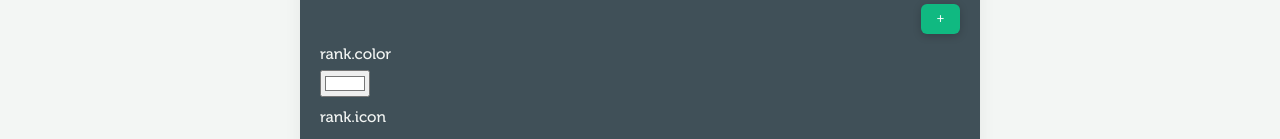
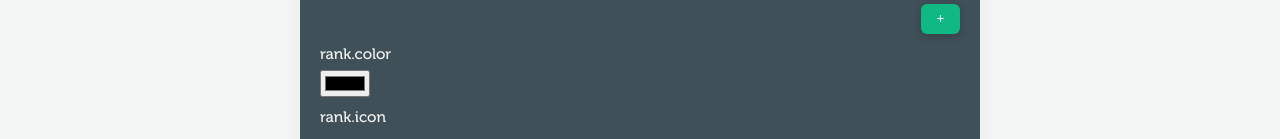
Before and after one commit to JakubGrzegorzewski/road-to-success, a Vue app: page /road-to-success/add-rank in a window 1280 px wide. Shown: the part 660-799 px from the top of the page. Built offline with nearby package versions, Linux system fonts and the light colour scheme.

Commit message:
feat: update default color in AddRankView from white to black

```diff
--- a/src/views/AddRankView.vue
+++ b/src/views/AddRankView.vue
@@ -11,7 +11,7 @@ const idea = ref('')
 
 const iconFile = ref<File | null>(null)
 const documentBackgroundFile = ref<File | null>(null)
-const color = ref('#ffffff')
+const color = ref('#000000')
 
 const startRequirements = ref<string[]>([''])
 const endRequirements = ref<string[]>([''])
```
